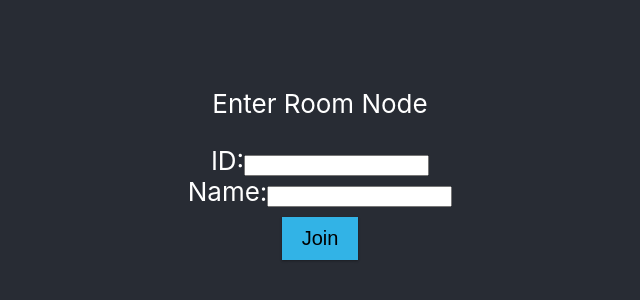
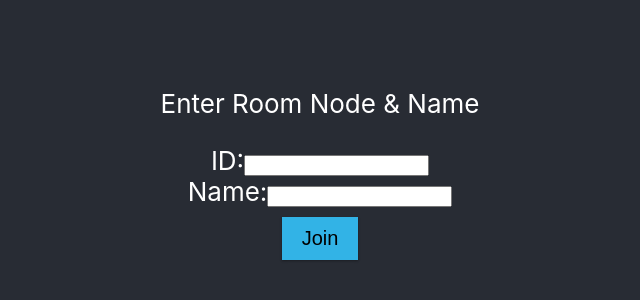
Before and after one commit to jonathan-lr/kashoot, a React (Create React App) app: page /join in a window 1280 px wide. Shown: the part 234-534 px from the top of the page, without its empty margins (320-960 px from the left). Built offline with nearby package versions, Linux system fonts and the light colour scheme.

Commit message:
Test
Test

```diff
--- a/src/JoinRoom/JoinRoom.js
+++ b/src/JoinRoom/JoinRoom.js
@@ -22,7 +22,7 @@ class JoinRoom extends React.Component {
         return (
             <>
                 <p>
-                    Enter Room Node
+                    Enter Room Node & Name
                 </p>
                 <label>
                     ID:
```
